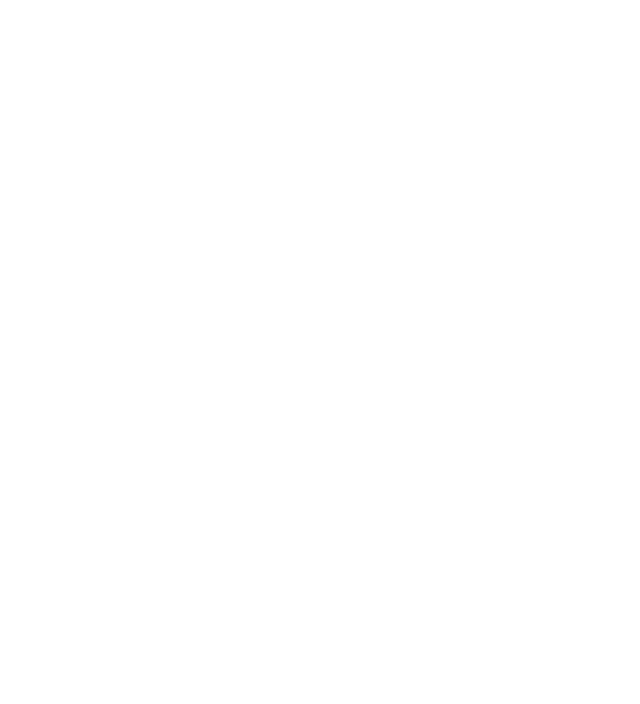
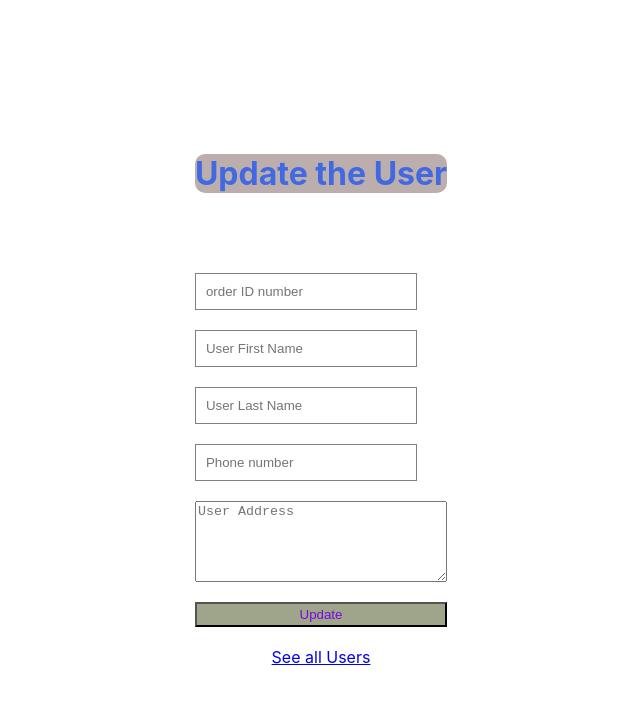
Before and after one commit to shrikar10/foodStall, a React (Create React App) app in the folder client/: page /update/1 in a window 1280 px wide. Before the commit this address had no page. Shown: the top 704 px of the page, without its empty margins (319-959 px from the left). Built offline with nearby package versions, Linux system fonts and the light colour scheme.

Commit message:
Update done

```diff
--- a/client/src/App.js
+++ b/client/src/App.js
@@ -6,10 +6,9 @@
 // import Delete from "./food/Delete";
 import Users from "./food/Users";
 import Add from "./food/Add";
-// import Update from "./food/Update";
+import Update from "./food/Update";
 // import Orders from "./food/Orders";
 // import Rest from "./food/Rest";
-// import Users from "./pages/Users";
 
 import "./style.css"
 
@@ -22,8 +21,8 @@
 
           {/* <Route path="/" element={<food/>}/> */}
           <Route path="/add" element={<Add/>}/>
-          {/* <Route path="/update/:id" element={<Update/>}/>
-          <Route path="/delete/:id" element={<delete/>}/> */}
+          <Route path="/update/:id" element={<Update/>}/>
+          {/* <Route path="/delete/:id" element={<delete/>}/> */}
 
           {/* <Route path="/rest/:id" element={<rest/>}/> */}
 
--- a/client/src/food/Add.jsx
+++ b/client/src/food/Add.jsx
@@ -8,10 +8,10 @@
     const [user, setUser] =useState({
         user_id: "",
         order_id :"",
-        first_name :"",
-        last_name :"",
-        phone_number :"",
-        address : "",
+        first_name :"srini",
+        last_name :"fghguu",
+        phone_number :"8626",
+        address : "564",
 
     });
 
--- /dev/null
+++ b/client/src/food/Update.jsx
@@ -0,0 +1,83 @@
+import axios from 'axios';
+import React, { useState } from 'react';
+import {Link, useLocation, useNavigate } from 'react-router-dom';
+
+const Update = () => {
+    const [user, setUser] =useState({
+        // user_id: "",
+        order_id :"",
+        first_name :"",
+        last_name :"",
+        phone_number :"",
+        address : "",
+
+    });
+    const [error,setError] = useState(false)
+
+    const location = useLocation()
+    const navigate = useNavigate()
+
+    const user_id = location.pathname.split("/")[2]
+
+
+    const handleChange = (e) =>{
+        setUser(prev=>({...prev, [e.target.name]: e.target.value}));
+    };
+
+    const handleClick =async  e => {
+        e.preventDefault()
+        try{
+            await axios.put("http://localhost:8000/api/updateUser/"+ user_id,user);
+            navigate("/")
+        }catch(err){
+            console.log(err);
+            setError(true);
+        }
+    };
+
+    // console.log(book)
+
+    return (
+        <div className='form'>
+            <h1>Update the User</h1>
+            <input
+            type="number"
+            placeholder="order ID number"
+            name="order_id"
+            onChange={handleChange}
+          />
+          <input
+            type="text"
+            placeholder="User First Name"
+            name="first_name"
+            onChange={handleChange}
+          />
+          <input
+            type="text"
+            placeholder="User Last Name"
+            name="last_name"
+            onChange={handleChange}
+          />
+          <input
+            type="number"
+            placeholder="Phone number"
+            name="phone_number"
+            onChange={handleChange}
+          />
+          <textarea
+            rows={5}
+            type="text"
+            placeholder="User Address"
+            name="address"
+            onChange={handleChange}
+            />
+            <button className="formButton" onClick={handleClick}>Update</button>
+            {error && "Something went wrong!"}
+            <Link to="/">See all Users</Link>
+
+
+        </div>
+    )
+}
+
+export default Update;
--- a/client/src/food/Users.jsx
+++ b/client/src/food/Users.jsx
@@ -22,7 +22,7 @@
 
     const handleDelete = async (id)=>{
         try{
-            await axios.delete(`http://localhost:8000/api/deleteUser`);
+            await axios.delete(`http://localhost:8000/api/deleteUser/${id}`);
             window.location.reload()
         }catch(err){
             console.log(err);
@@ -39,15 +39,16 @@
                 {users.map((user)=>(
                     <div key={user.user_id} className="user">
                         <img src={user.address} alt="" />
+                        <h2>{user.user_id}</h2>
                         <h2>{user.order_id}</h2>
                         <h3>{user.first_name}</h3>
                         <h4>{user.last_name}</h4>
                         <h5>{user.phone_number}</h5>
                         <p>{user.address}</p>
-                        <button className="delete" onClick={()=>handleDelete(user.id)}>Delete</button>
+                        <button className="delete" onClick={()=>handleDelete(user.user_id)}>Delete</button>
                         <button className="Update">
                             <Link
-                                to={`/update/${user.id}`}
+                                to={`/update/${user.user_id}`}
                                 style={{color:"inherit",textDecoration:"none"}}
                             >
                             Update
```
Also changed, not shown: 1 other file (tests, documents, lock files or other folders).
